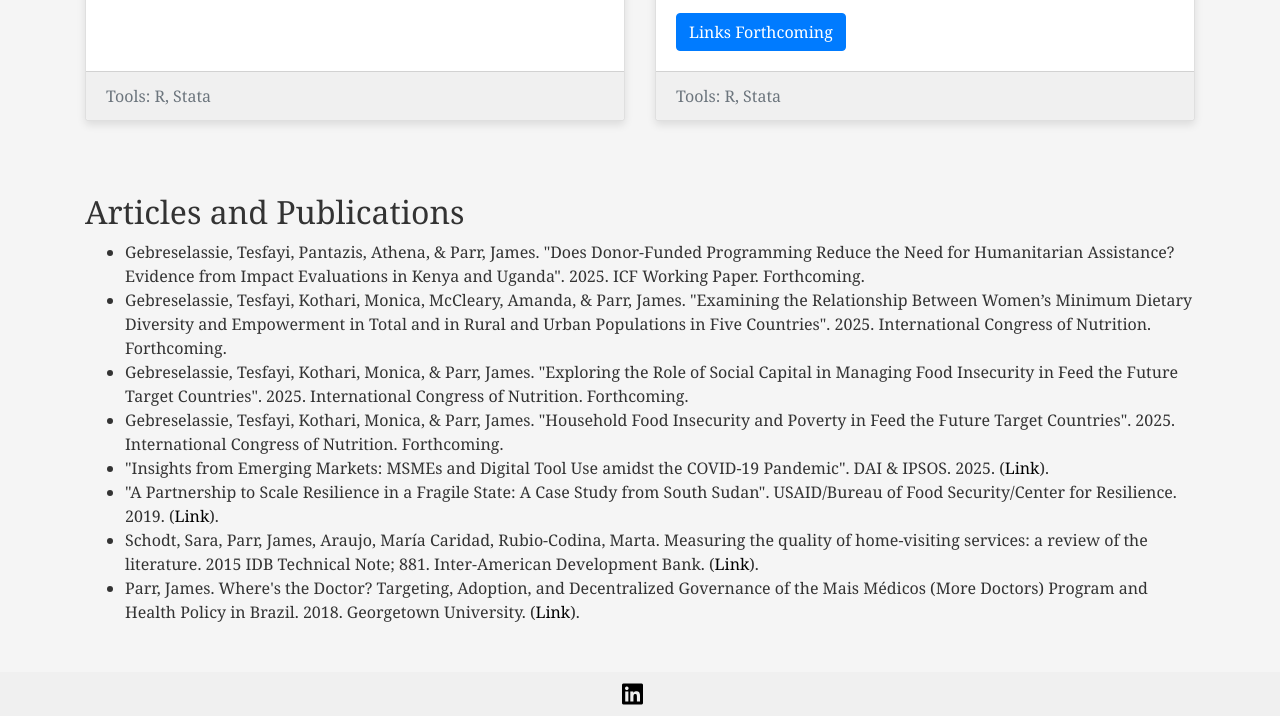
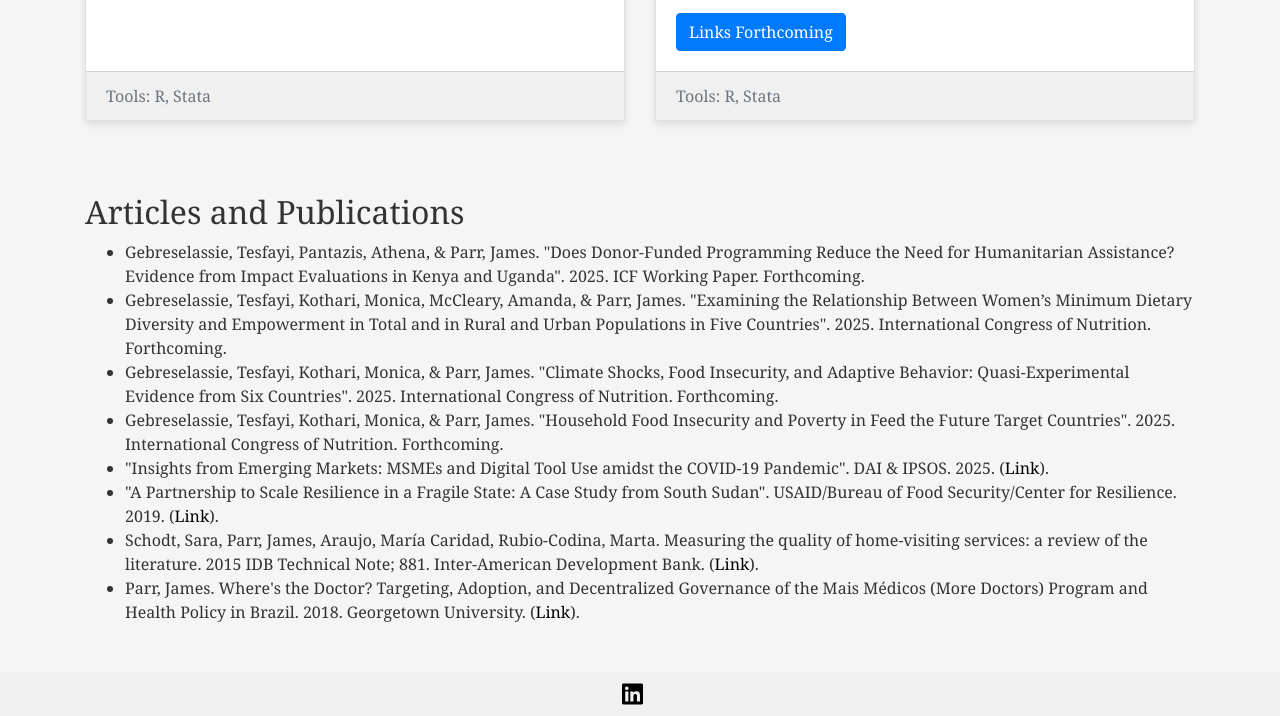
Before and after one commit to jparr711/jparr711.github.io, a plain HTML site: page index.html in a window 1280 px wide. Shown: the part 3803-4519 px from the top of the page. Drawn offline with nearby package versions, Linux system fonts and the light colour scheme.

Commit message:
Update index.html

```diff
--- a/index.html
+++ b/index.html
@@ -262,7 +262,7 @@
       <ul>
         <li> Gebreselassie, Tesfayi, Pantazis, Athena, & Parr, James. "Does Donor-Funded Programming Reduce the Need for Humanitarian Assistance? Evidence from Impact Evaluations in Kenya and Uganda". 2025. ICF Working Paper. Forthcoming. </li>
         <li> Gebreselassie, Tesfayi, Kothari, Monica, McCleary, Amanda, & Parr, James. "Examining the Relationship Between Women’s Minimum Dietary Diversity and Empowerment in Total and in Rural and Urban Populations in Five Countries". 2025. International Congress of Nutrition. Forthcoming. </li>
-        <li> Gebreselassie, Tesfayi, Kothari, Monica, & Parr, James. "Exploring the Role of Social Capital in Managing Food Insecurity in Feed the Future Target Countries". 2025. International Congress of Nutrition. Forthcoming. </li>
+        <li> Gebreselassie, Tesfayi, Kothari, Monica, & Parr, James. "Climate Shocks, Food Insecurity, and Adaptive Behavior: Quasi-Experimental Evidence from Six Countries". 2025. International Congress of Nutrition. Forthcoming. </li>
         <li> Gebreselassie, Tesfayi, Kothari, Monica, & Parr, James. "Household Food Insecurity and Poverty in Feed the Future Target Countries". 2025. International Congress of Nutrition. Forthcoming. </li>
         <li> "Insights from Emerging Markets: MSMEs and Digital Tool Use amidst the COVID-19 Pandemic". DAI & IPSOS. 2025. (<a href="https://www.dai.com/our-work/solutions/digital-acceleration-solutions/msme-study" target="_blank">Link</a>). </li>
         <li> "A Partnership to Scale Resilience in a Fragile State: A Case Study from South Sudan". USAID/Bureau of Food Security/Center for Resilience. 2019. (<a href="https://www.africaleadftf.org/wp-content/uploads/2020/10/South-Sudan-PFRR-Case-Study-Final-Submission-to-USAID-Center-for-Resilience-June-12-2020-min.pdf" target="_blank">Link</a>). </li>
```
